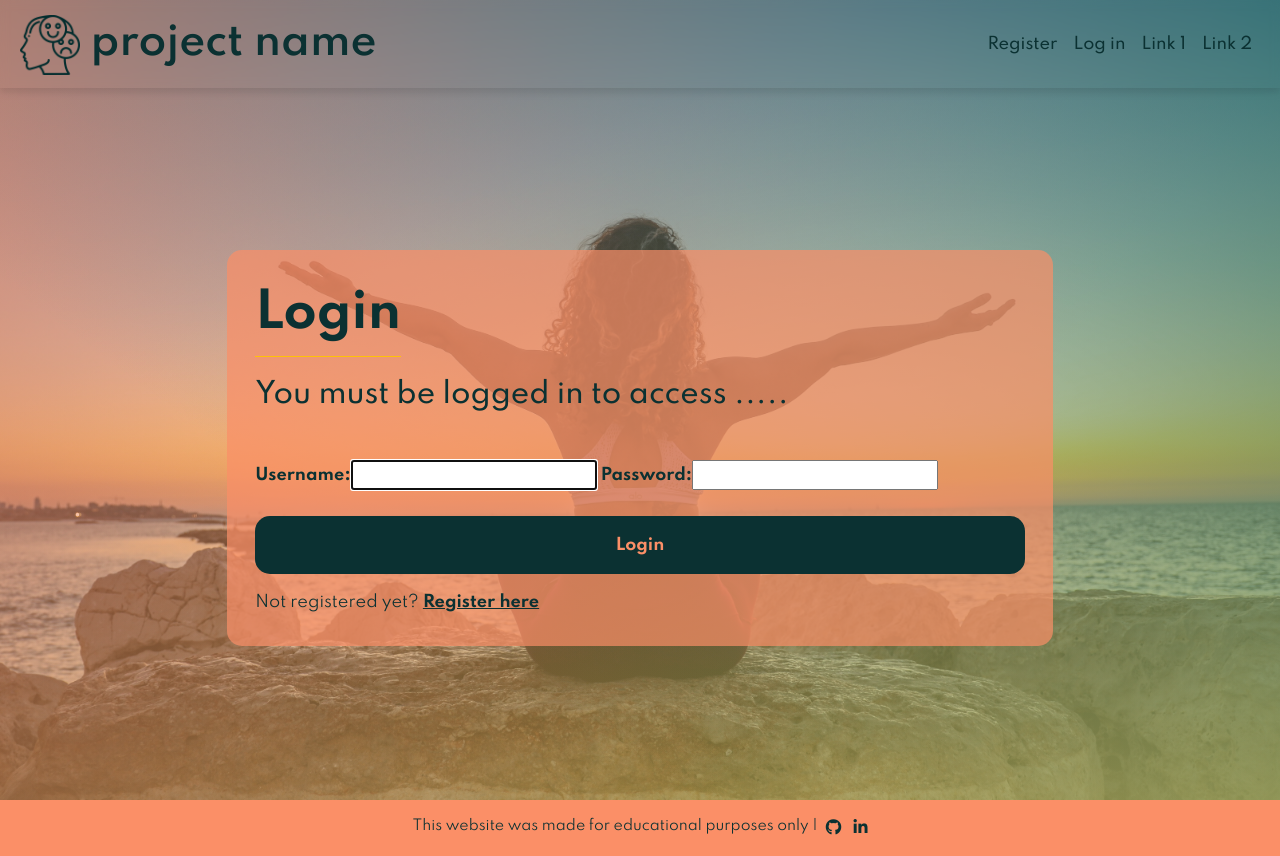
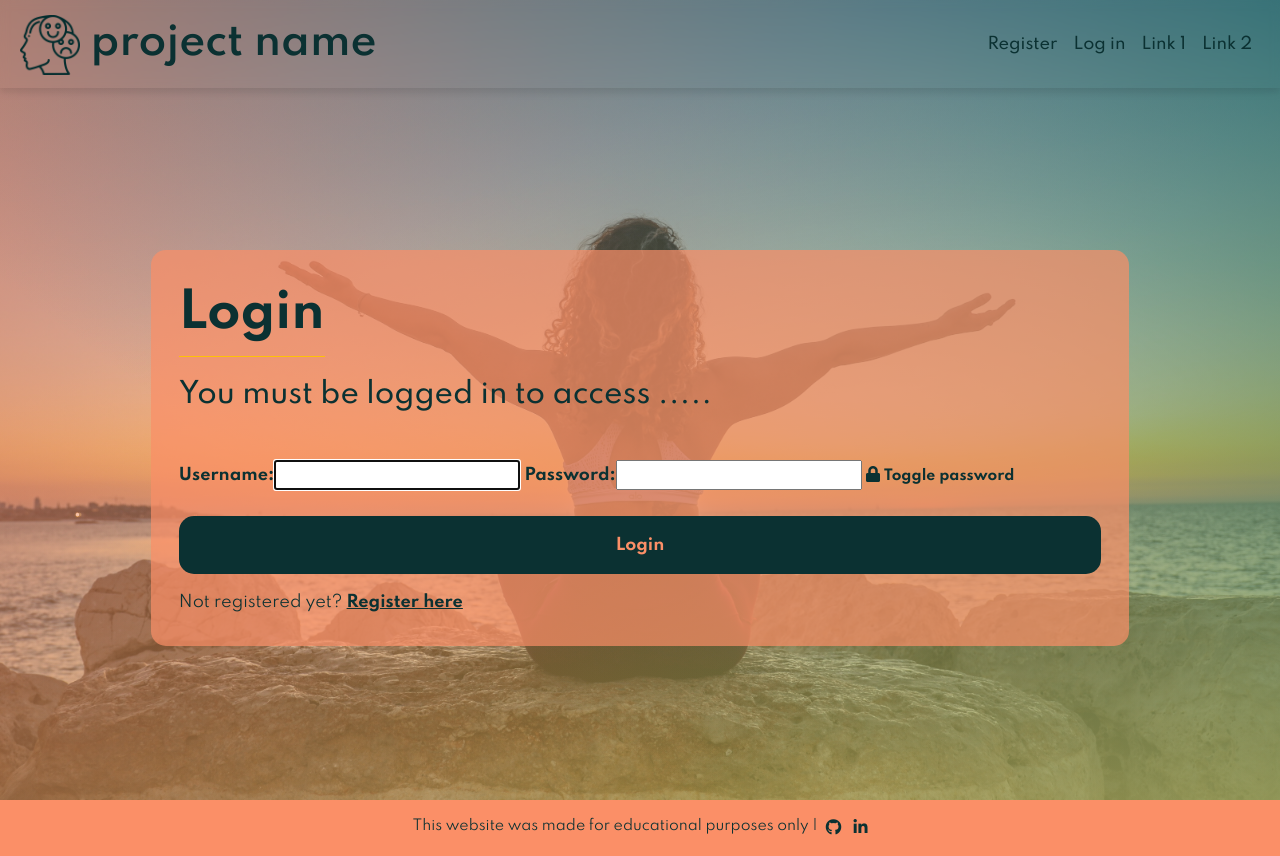
Before and after one commit to JoGorska/hackathon_team_4, a Django app: page /login/ in a window 1280 px wide. Run offline with Django 3.2, Linux system fonts and the light colour scheme; some libraries are stand-ins or nearby versions.

Commit message:
Add functionality that allows user to toggle password visibility

```diff
--- a/static/js/script.js
+++ b/static/js/script.js
@@ -1,3 +1,21 @@
+
+
+$(document).ready(function () {
+
+
+  // Toggle password visibility
+  $("#toggle-password").click(function () {
+      id = $(this).attr("data-bs-target");
+      if ($(`#${id}`).attr("type") === "password") {
+        $(`#${id}`).attr("type", "text");
+        $(this).removeClass("fa-lock").addClass("fa-lock-open");
+      } else if ($(`#${id}`).attr("type") === "text") {
+        $(`#${id}`).attr("type", "password");
+        $(this).removeClass("fa-lock-open").addClass("fa-lock");
+      }
+    });
+  });
+
 // Handwriting animation
 var i = 0;
 var txt = 'Welcome to [project name]'; /* The text */
--- a/templates/base.html
+++ b/templates/base.html
@@ -58,6 +58,7 @@
     </footer>
     {% block postloadjs %}
       <!--Bootstrap JavaScript-->
+      <script src="https://code.jquery.com/jquery-3.6.0.min.js" integrity="sha256-/xUj+3OJU5yExlq6GSYGSHk7tPXikynS7ogEvDej/m4=" crossorigin="anonymous"></script>
       <script src="https://cdn.jsdelivr.net/npm/bootstrap@5.0.2/dist/js/bootstrap.bundle.min.js" integrity="sha384-MrcW6ZMFYlzcLA8Nl+NtUVF0sA7MsXsP1UyJoMp4YLEuNSfAP+JcXn/tWtIaxVXM" crossorigin="anonymous">
       </script>
       <script src="{% static 'js/script.js' %}"></script>
--- a/templates/registration/login.html
+++ b/templates/registration/login.html
@@ -25,6 +25,10 @@
           {% csrf_token %}
           <div class="container ">
             {{ form|as_bootstrap }}
+            <span>
+              <i class="fas fa-lock d-inline" id="toggle-password" data-bs-target="id_password"></i>
+              <p class="fw-bold small d-inline">Toggle password</p>
+            </span>
             <input type="submit" value="login" class="btn login-btn w-100 text-capitalize mt-4">
             <p class="mt-3">Not registered yet?
               <a href="{% url 'user_account:register' %} " class="fw-bold"> Register here
```
